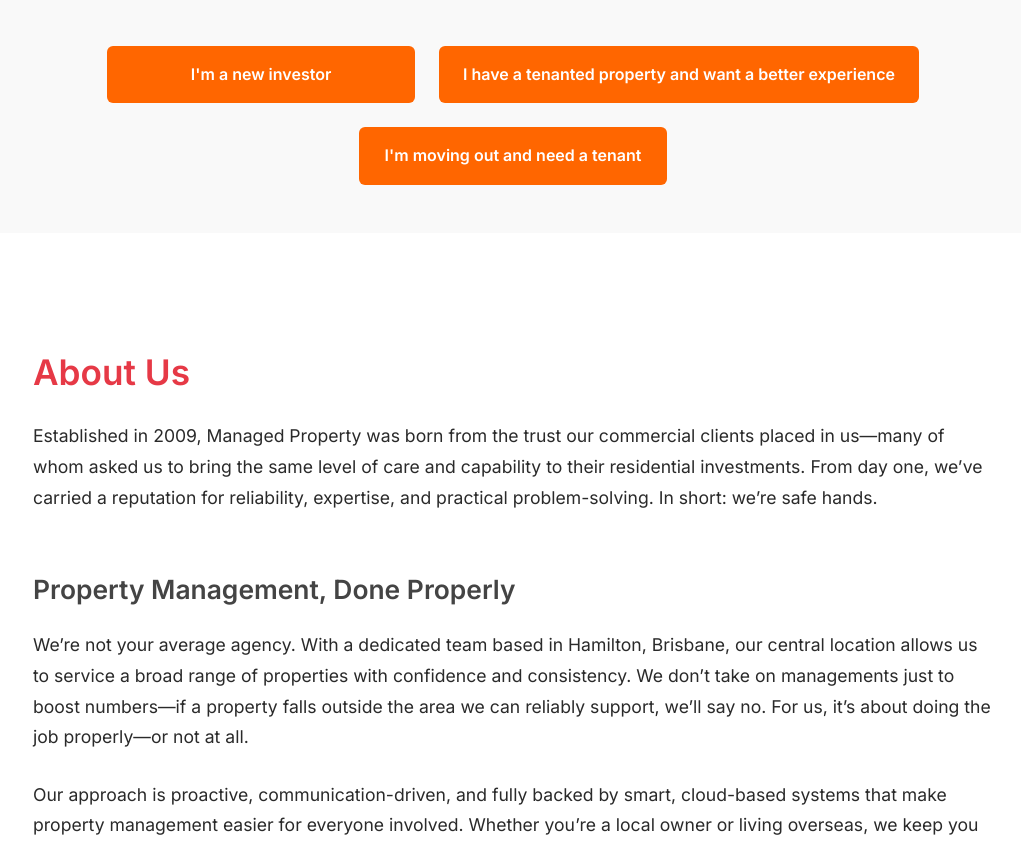
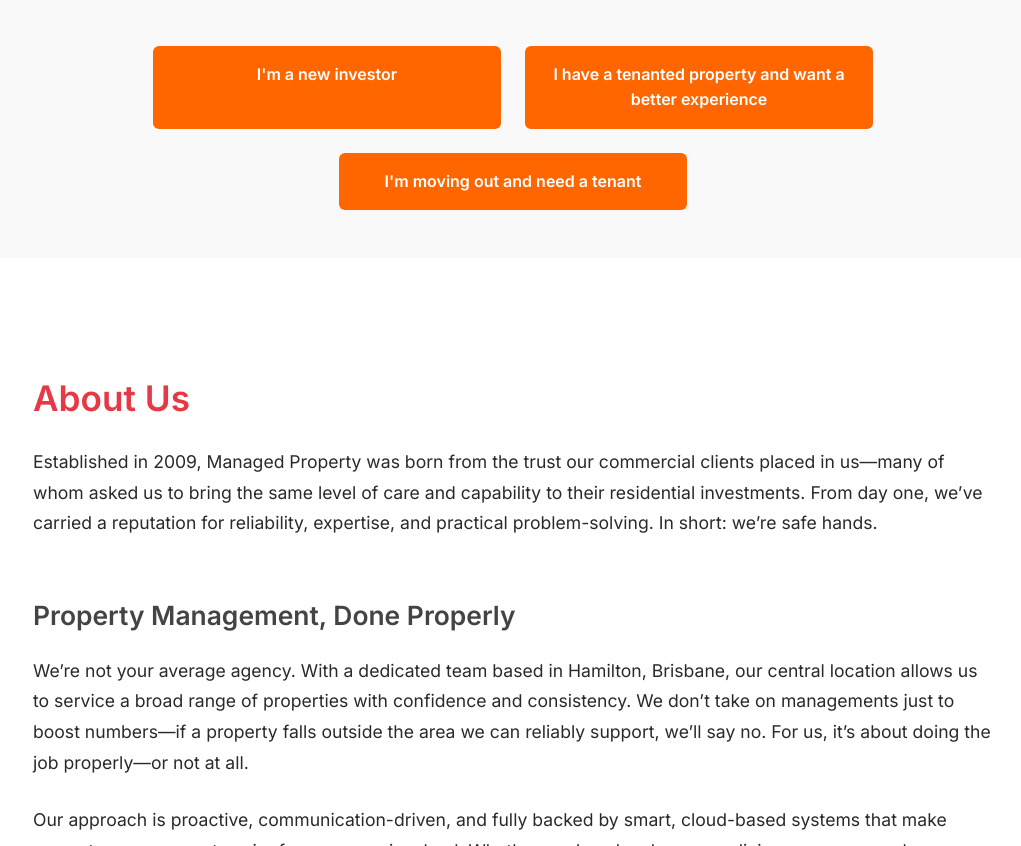
Before and after one commit to managedproperty/mpdemo, a plain HTML site: page index.html in a window 1280 px wide. Shown: the part 892-1738 px from the top of the page, without its empty margins (127-1148 px from the left). Drawn offline with Linux system fonts and the light colour scheme.

Commit message:
Update styles.css

```diff
--- a/styles.css
+++ b/styles.css
@@ -437,11 +437,14 @@ input[type="checkbox"] {
   border-radius: 6px;
   text-decoration: none;
   font-weight: 600;
-  min-width: 260px;
+  max-width: 300px;     /* limits button width */
+  width: 100%;
+  flex: 1 1 300px;       /* allows equal spacing */
   text-align: center;
   transition: background 0.3s ease;
 }
 
+
 .cta-btn:hover {
   background-color: #e65c00;
 }
```
